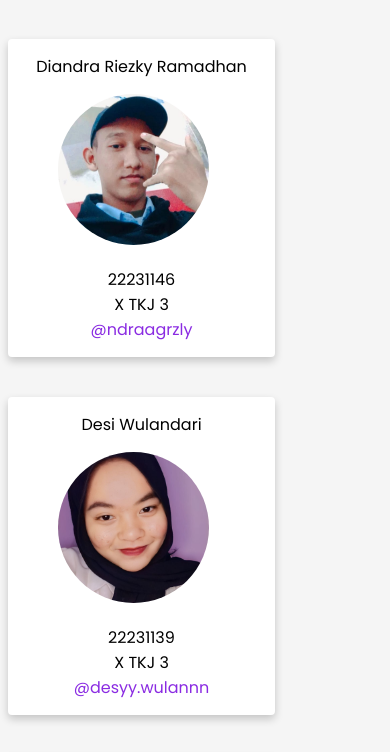
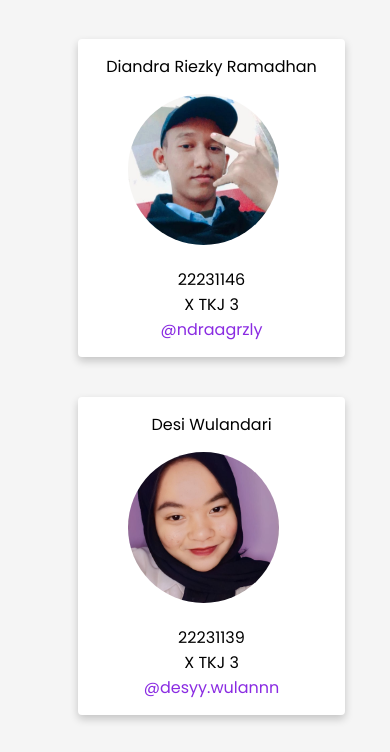
Before and after one commit to diandraramadhan/tugas_dpk, a plain HTML site: page index.html in a window 390 px wide. Shown: the part 72-824 px from the top of the page. Drawn offline with Linux system fonts and the light colour scheme.

Commit message:
Update style.css

```diff
--- a/style.css
+++ b/style.css
@@ -50,9 +50,3 @@ body{
     text-decoration: none;
     color: blueviolet;
 }
-
-@media only screen and (max-width: 640px){
-    .kartu{
-        margin-left: -50px;
-    }
-}
```
